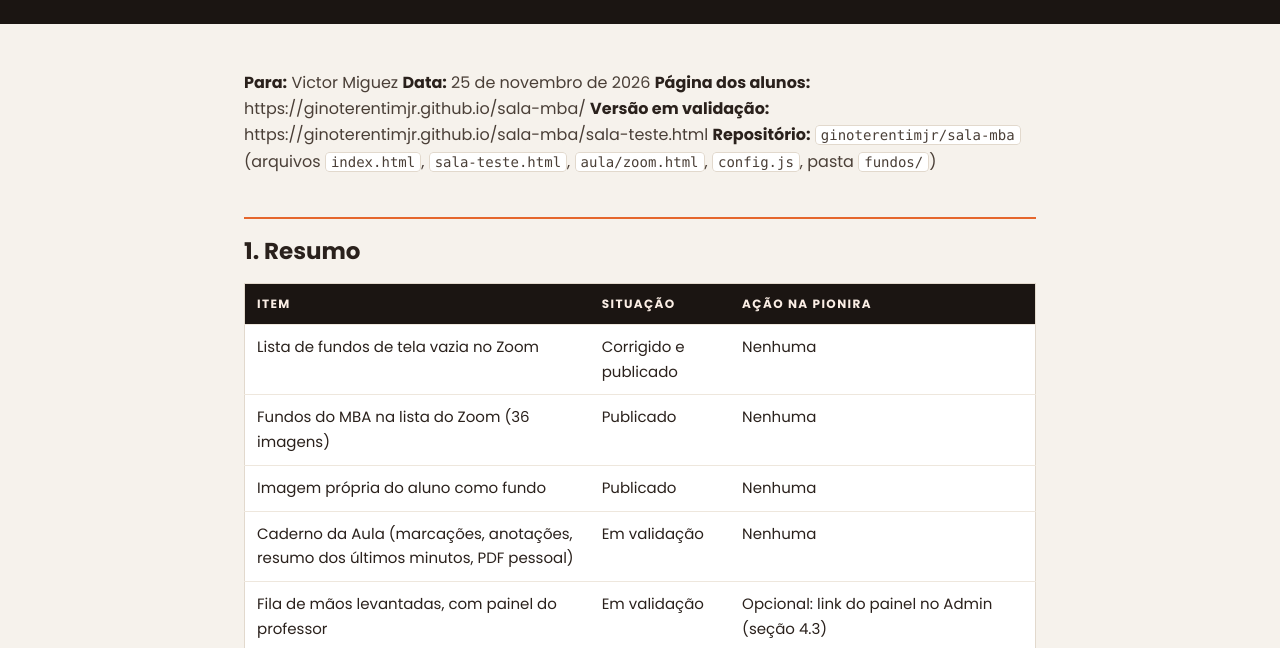
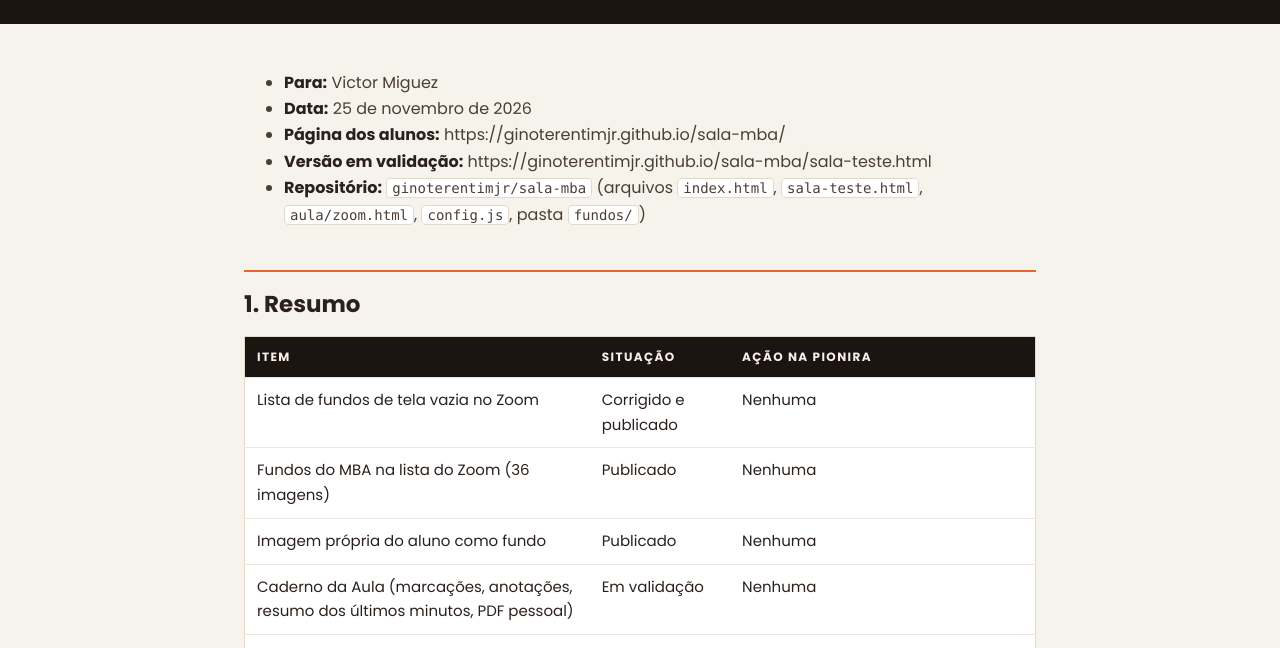
Before and after one commit to ginoterentimjr/sala-mba, a plain HTML site: page docs/pionira-sala-de-aula.html in a window 1280 px wide. Shown: the part 152-800 px from the top of the page. Drawn offline with Linux system fonts and the light colour scheme.

Commit message:
Especificação para a Pionira: cabeçalho em lista
Co-Authored-By: Claude Opus 5.5 <noreply@anthropic.com>
Claude-Session: https://claude.ai/code/session_01SQHeq33KQRDf8jp1Wx728Z

```diff
--- a/docs/pionira-sala-de-aula.html
+++ b/docs/pionira-sala-de-aula.html
@@ -25,11 +25,13 @@ footer{background:var(--escuro);color:#BFB3A3;font-size:12px;padding:14px max(6v
 </style></head><body>
 <header><div class="m"><img src="../assets/logo-gt.png" alt="Gino Terentim · Rethinking Learning"><div class="o">Sala de aula ao vivo · Pionira</div></div>
 <h1>Correções, novidades e ajustes na Pionira</h1></header>
-<main><p><strong>Para:</strong> Victor Miguez
-<strong>Data:</strong> 25 de novembro de 2026
-<strong>Página dos alunos:</strong> https://ginoterentimjr.github.io/sala-mba/
-<strong>Versão em validação:</strong> https://ginoterentimjr.github.io/sala-mba/sala-teste.html
-<strong>Repositório:</strong> <code>ginoterentimjr/sala-mba</code> (arquivos <code>index.html</code>, <code>sala-teste.html</code>, <code>aula/zoom.html</code>, <code>config.js</code>, pasta <code>fundos/</code>)</p>
+<main><ul>
+<li><strong>Para:</strong> Victor Miguez</li>
+<li><strong>Data:</strong> 25 de novembro de 2026</li>
+<li><strong>Página dos alunos:</strong> https://ginoterentimjr.github.io/sala-mba/</li>
+<li><strong>Versão em validação:</strong> https://ginoterentimjr.github.io/sala-mba/sala-teste.html</li>
+<li><strong>Repositório:</strong> <code>ginoterentimjr/sala-mba</code> (arquivos <code>index.html</code>, <code>sala-teste.html</code>, <code>aula/zoom.html</code>, <code>config.js</code>, pasta <code>fundos/</code>)</li>
+</ul>
 <h2>1. Resumo</h2>
 <table>
 <thead>
```
Also changed, not shown: 1 other file.
